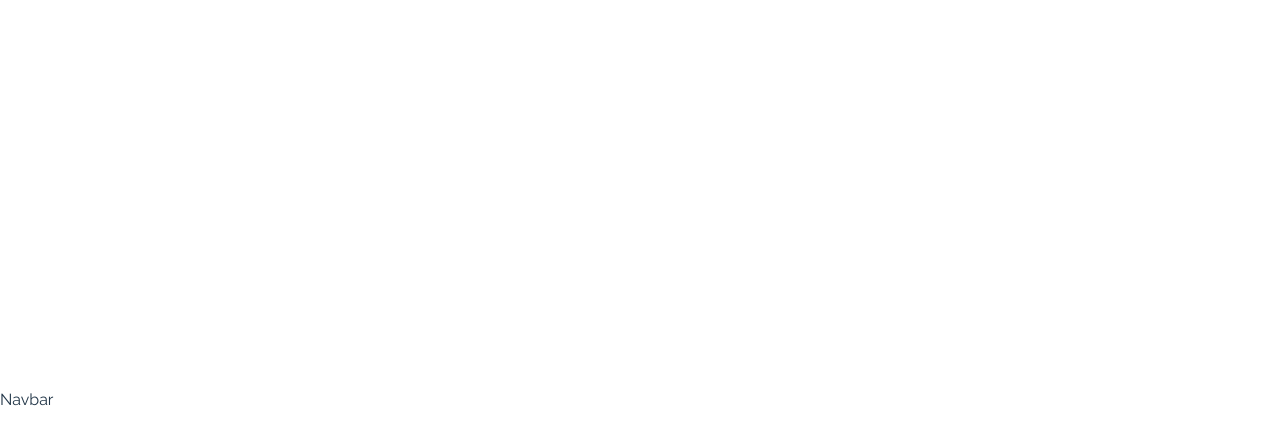
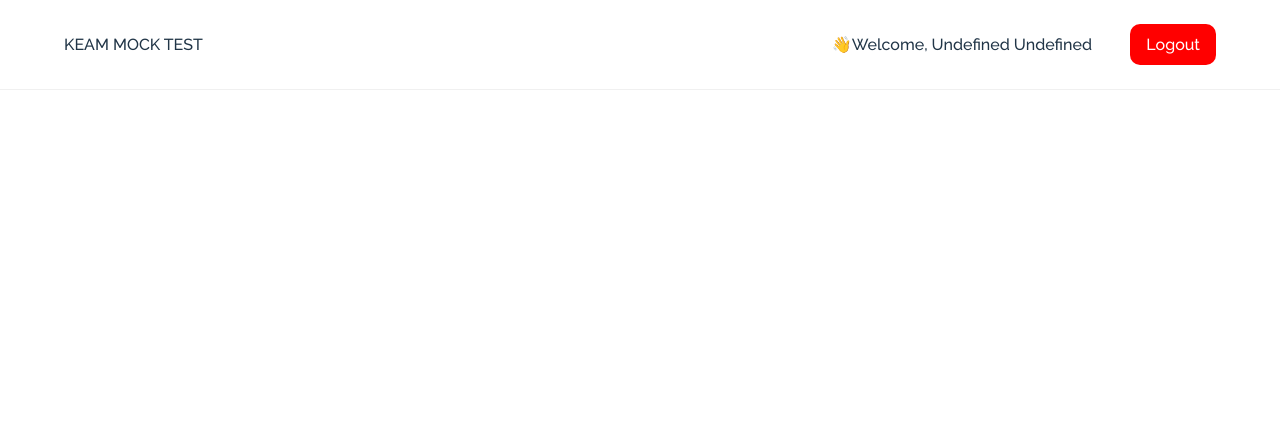
Before and after one commit to AbhishekNSanthosh/keam_mock, a React (Vite) app in the folder client/: page / in a window 1280 px wide. Shown: the top 444 px of the page. Built offline with nearby package versions, Linux system fonts and the light colour scheme; a web font is replaced by a local one.

Commit message:
feat: login completed

```diff
--- a/client/src/Layout/Layout.module.css
+++ b/client/src/Layout/Layout.module.css
@@ -0,0 +1,6 @@
+.fullPage {
+    min-height: 100vh;
+    width: 100vw;
+    position: relative;
+    overflow-x: hidden;
+}
--- a/client/src/Modules/Auth/services/api.js
+++ b/client/src/Modules/Auth/services/api.js
@@ -1,6 +1,6 @@
 import { toast } from "react-toastify"
 import { routes } from "../../../common/constants"
-import { publicGateway } from "../../../services/apiGateways"
+import { privateGateway, publicGateway } from "../../../services/apiGateways"
 
 export const login = async (
     email,
@@ -15,16 +15,17 @@ export const login = async (
         const response = await publicGateway.post(routes?.loginRoute, {
             email, dob
         })
-        console.log(response?.data?.accessToken)
         toast.success("Login successful", {
             theme: "colored",
             position: "bottom-center"
         })
         localStorage.setItem('accessToken', response?.data?.accessToken);
+        const user = await privateGateway.get(routes?.userDetailRoute);
+        localStorage.setItem('user', JSON.stringify(user?.data?.data))
         setIsLoading(false);
         setTimeout(() => {
-            navigate('/')
-        }, 500);
+            navigate('/home')
+        }, 800);
     } catch (error) {
         setIsLoading(false)
         toast.error(error?.response?.data?.message, {
--- a/client/src/Widgets/Navbar/Navbar.jsx
+++ b/client/src/Widgets/Navbar/Navbar.jsx
@@ -1,8 +1,50 @@
-import React from 'react'
+import React, { useState } from 'react'
 import styles from './Navbar.module.css'
-
+import { toast } from 'react-toastify'
+import { useNavigate } from 'react-router-dom'
 export default function Navbar() {
+    const [modalOpen, setModalOpen] = useState(false);
+    const userObj = localStorage.getItem('user');
+    const user = JSON.parse(userObj)
+    const navigate = useNavigate();
     return (
-        <div className={styles.container}>Navbar</div>
+        <div className={styles.container}>
+            <div className={styles.wrap}>
+                <div className={styles.left}>
+                    <span className={styles.title}>KEAM MOCK TEST</span>
+                </div>
+                <div className={styles.right}>
+                    <div className={styles.item}>
+                        <span className={styles.welcome}>👋Welcome, {user?.firstName + " " + user?.lastName} </span>
+                    </div>
+                    <div className={styles.item}>
+                        <button onClick={() => {
+                            setModalOpen(!modalOpen);
+                        }} className={styles.logout}>Logout</button>
+                    </div>
+                </div>
+            </div>
+            {modalOpen &&
+                <div className={styles.modalOverlay}>
+                    <div className={styles.box}>
+                        <div className={styles.modalRow}>
+                            <span className={styles.que}>Are you sure you want to logout ?</span>
+                        </div>
+                        <div className={styles.modalRow}>
+                            <button className={styles.cancel} onClick={() => {
+                                setModalOpen(false)
+                            }}>Cancel</button>
+                            <button className={styles.logout} onClick={() => {
+                                localStorage.clear();
+                                toast.success("Logout successful. Redirecting to login page");
+                                setTimeout(() => {
+                                    navigate('/login')
+                                }, 1000);
+                            }}>Confirm</button>
+                        </div>
+                    </div>
+                </div>
+            }
+        </div>
     )
 }
--- a/client/src/Widgets/Navbar/Navbar.module.css
+++ b/client/src/Widgets/Navbar/Navbar.module.css
@@ -0,0 +1,99 @@
+.container {
+    display: flex;
+    padding: 3vh 5vw;
+    align-items: center;
+    border-bottom: 1px solid rgba(128, 128, 128, 0.116);
+}
+
+.title{
+    font-weight: 500;
+}
+
+.wrap {
+    display: flex;
+    width: 100%;
+}
+
+.left {
+    flex: 6;
+    display: flex;
+    align-items: center;
+    justify-content: flex-start;
+}
+
+.right {
+    flex: 6;
+    display: flex;
+    align-items: center;
+    justify-content: flex-end;
+    gap: 3wv;
+}
+
+.logout {
+    padding: 0.7rem 1rem;
+    border-radius: 10px;
+    align-items: center;
+    justify-content: center;
+    display: flex;
+    font-size: 1rem;
+    font-weight: 500;
+    background-color: red;
+    color: #fff;
+    cursor: pointer;
+    border: none;
+    outline: none;
+}
+
+.cancel {
+    padding: 0.7rem 1rem;
+    border-radius: 10px;
+    align-items: center;
+    justify-content: center;
+    display: flex;
+    font-size: 1rem;
+    font-weight: 500;
+    background-color: #fff;
+    border: 1px solid red;
+    color: #ff0000b2;
+    cursor: pointer;
+    outline: none;
+}
+
+.modalOverlay {
+    display: flex;
+    height: 88vh;
+    top: 12vh;
+    align-items: center;
+    justify-content: center;
+    left: 0;
+    width: 100vw;
+    overflow-x: hidden;
+    position: absolute;
+    background: rgba(207, 207, 207, 0.5);
+    backdrop-filter: blur(2px);
+}
+
+.box {
+    height: 20vw;
+    width: 30vw;
+    align-items: center;
+    display: flex;
+    flex-direction: column;
+    gap: 4vh;
+    background: #fff;
+    border-radius: 10px;
+    justify-content: center;
+}
+
+.modalRow {
+    display: flex;
+    align-items: center;
+    justify-content: center;
+    gap: 3vw;
+}
+
+.welcome {
+    text-transform: capitalize;
+    margin-right: 3vw;
+    font-weight: 500;
+}
--- a/client/src/common/constants.js
+++ b/client/src/common/constants.js
@@ -1,5 +1,6 @@
 export const backend = "https://sparkz-backend.onrender.com";
 
 export const routes = {
-    loginRoute:"/api/v2/user/keamLogin"
+    loginRoute: "/api/v2/user/keamLogin",
+    userDetailRoute: "/api/v2/user/getKeamUserDetails"
 }
```
